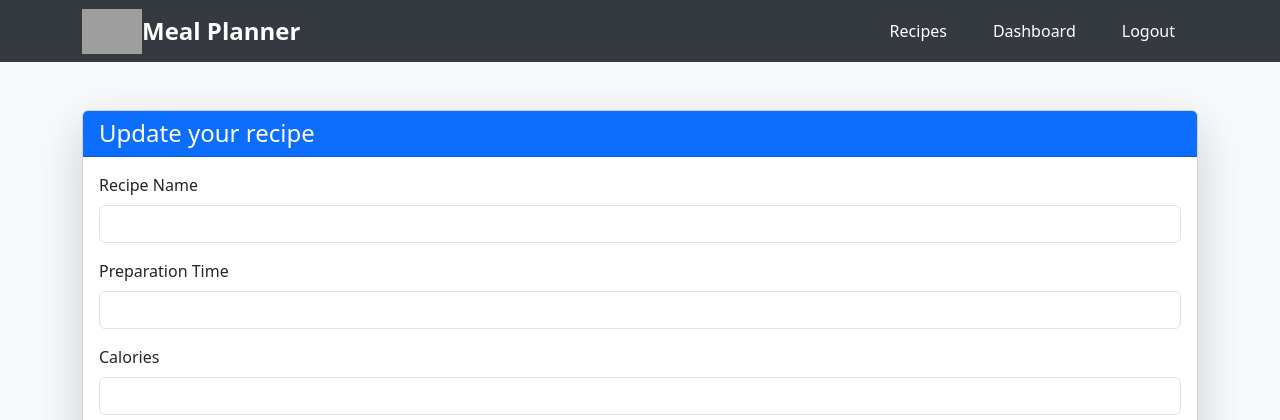
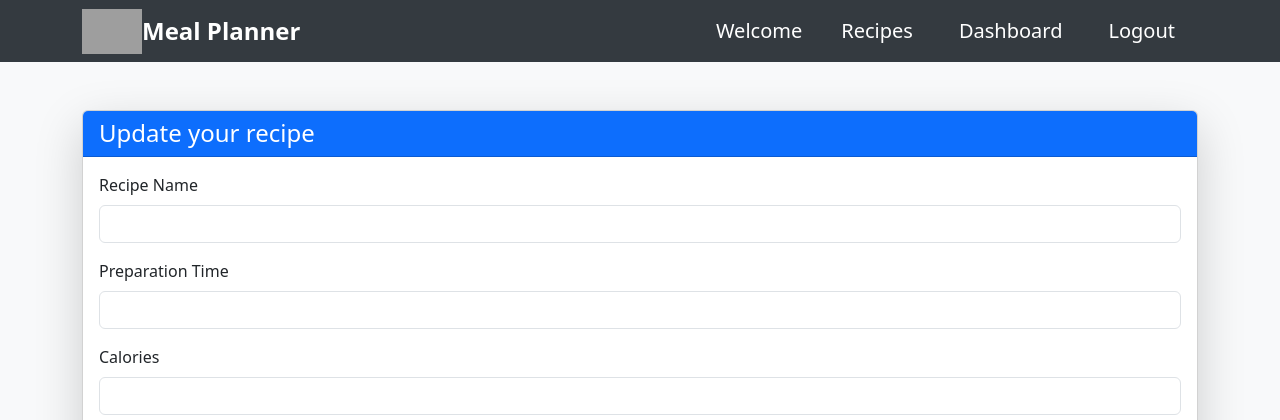
Before and after one commit to mo7ad/the_final_project, a PHP site: page /admin/update_rec.php?id=1 in a window 1280 px wide. Shown: the top 420 px of the page. Run offline with PHP 8.4, Linux system fonts and the light colour scheme; data that the repository does not hold is empty; some web fonts are replaced; grey boxes are pictures that could not be loaded.

Commit message:
admin_navbar.php added welcome for user

```diff
--- a/components/admin_navbar.php
+++ b/components/admin_navbar.php
@@ -69,10 +69,9 @@
                 <span class="navbar-toggler-icon"></span>
             </button>
             <div class="collapse navbar-collapse" id="navbarNav">
-                <ul class="navbar-nav">
+                <ul class="navbar-nav fs-5">
 
-
-
+                    <li class="nav-item text_2 mx-3">Welcome <?= $rowPersons["fname"] ?></li>
                     <li class="nav-item">
                         <a class="nav-link" href="../admin/recipes.php">Recipes</a>
                     </li>
```
